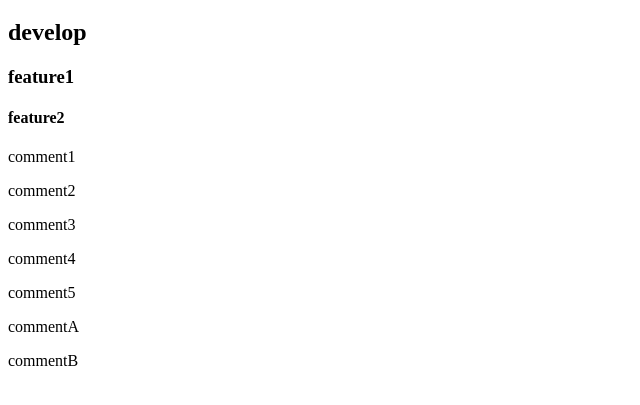
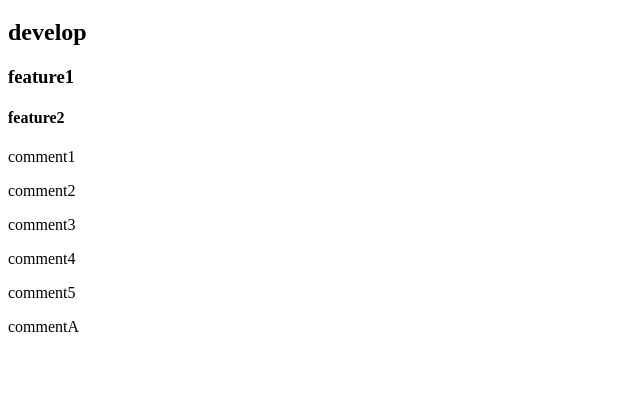
Before and after one commit to cuzekn/github-practice, a plain HTML site: page index.html in a window 1280 px wide. Shown: the part 61-466 px from the top of the page, without its empty margins (0-640 px from the left). Drawn offline with Linux system fonts and the light colour scheme.

Commit message:
delete A

```diff
--- a/index.html
+++ b/index.html
@@ -17,6 +17,5 @@
   <p>comment4</p>
   <p>comment5</p>
   <p>commentA</p>
-  <p>commentB</p>
 </body>
 </html>
```
